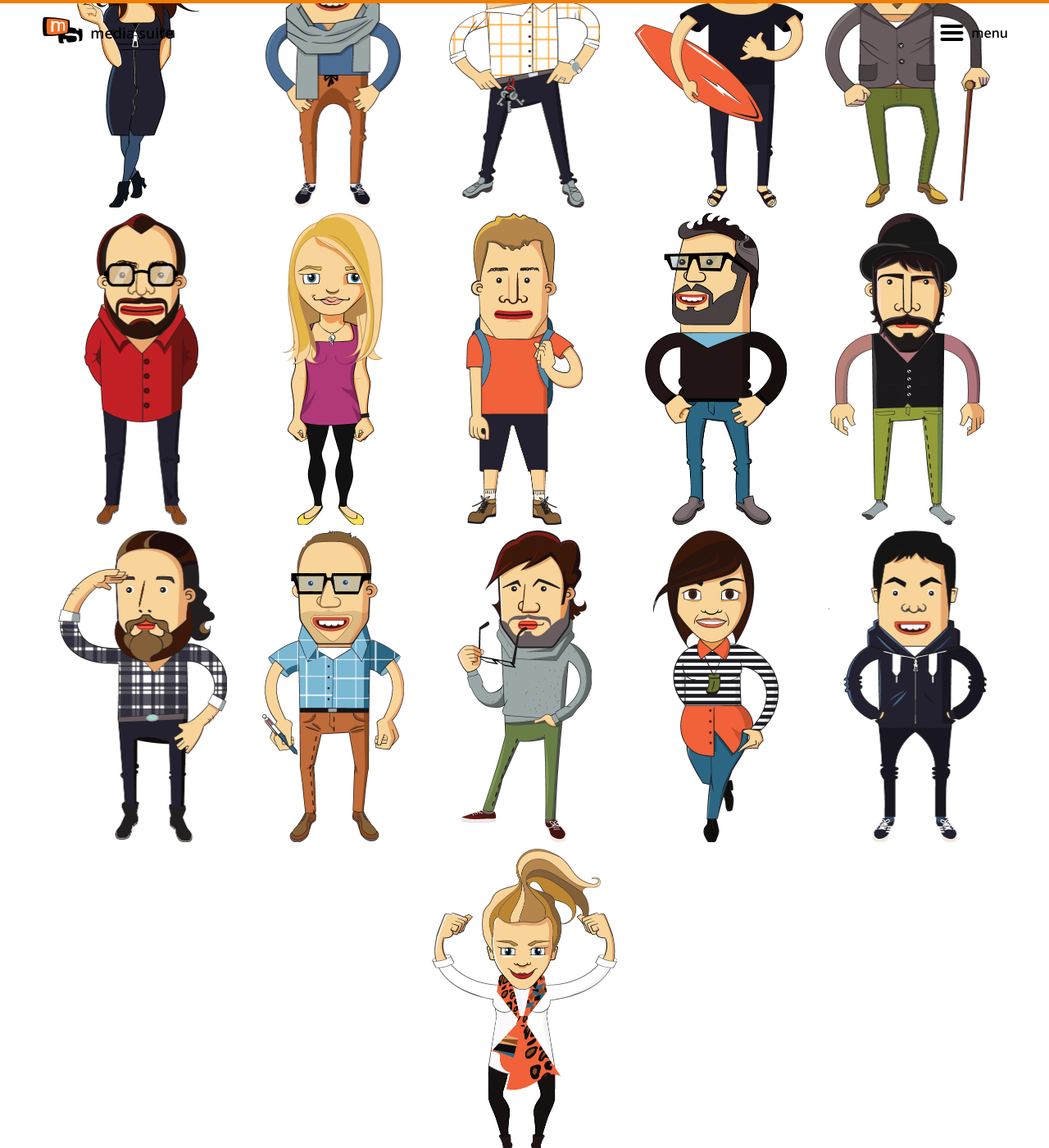
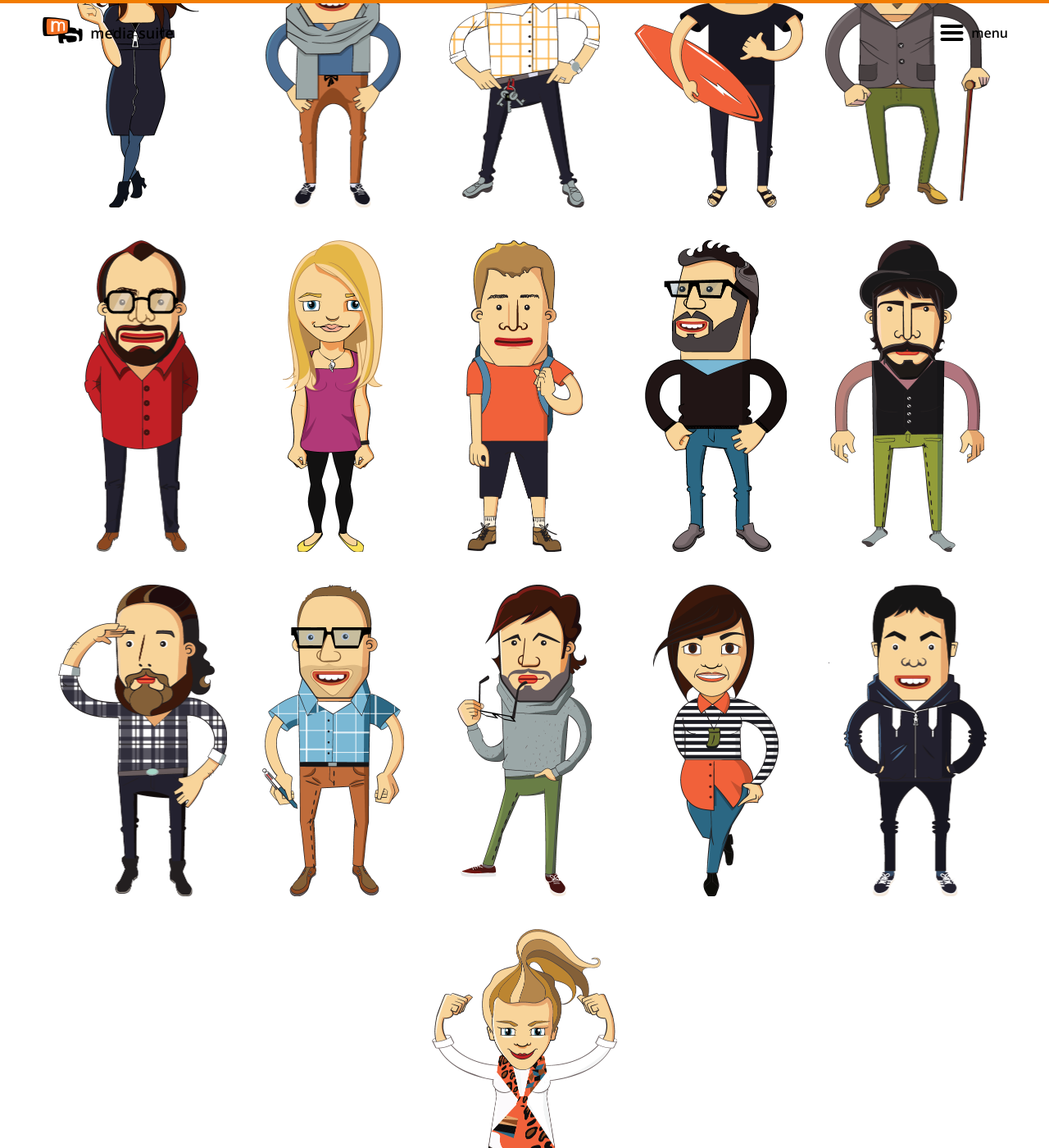
Before and after one commit to mediasuitenz/media-suite-site, a Jekyll site: the page built from who-we-are/index.html, in a window 1280 px wide and 1400 px high, scrolled down 443 px. Shown: the whole window at 82% size. Built offline with Jekyll 4.4.1, drawn with Linux system fonts in a browser that asks for light colours; nearby versions of some CDN libraries.

Commit message:
extended people container to be 1500 wide, starburst animation changes

```diff
--- a/css/style.css
+++ b/css/style.css
@@ -33,6 +33,7 @@
 }
 
 .clearfix:after,
+.max-1500:after,
 .max-1200:after,
 .max-1000:after {
   content: "";
@@ -40,6 +41,7 @@
   clear: both;
 }
 
+.max-1500,
 .max-1200,
 .max-1000,
 .max-760 {
@@ -47,6 +49,10 @@
   margin-right: 20px;
   position: relative;
   height: 100%;
+}
+
+.max-1500 {
+  max-width: 1500px;
 }
 
 .max-1200 {
@@ -1208,6 +1214,7 @@
   display: inline-block;
   height: 380px;
   min-width: 230px;
+  margin-bottom: 40px;
   text-align: center;
   position: relative;
 }
@@ -1225,11 +1232,6 @@
   margin-top: -41px;
   margin-left: -41px;
   text-align: center;
-  -webkit-transition: all 700ms cubic-bezier(0.790, 0, 0.230, 1); /* older webkit */
-  -webkit-transition: all 700ms cubic-bezier(0.790, -0.370, 0.230, 1.360);
-     -moz-transition: all 700ms cubic-bezier(0.790, -0.370, 0.230, 1.360);
-       -o-transition: all 700ms cubic-bezier(0.790, -0.370, 0.230, 1.360);
-          transition: all 700ms cubic-bezier(0.790, -0.370, 0.230, 1.360); /* custom */
 }
 
 .burst-text {
@@ -1250,23 +1252,69 @@
 }
 
 .animation-trigger:hover .scale-in {
-  transform: scale(1);
+  -webkit-animation: scale-in 600ms cubic-bezier(0.25, 0.1, 0.38, 1.42);
+  animation: scale-in 600ms cubic-bezier(0.25, 0.1, 0.38, 1.42);
+  -webkit-animation-fill-mode:forwards;
+  animation-fill-mode:forwards;
 }
 
 .rotate {
   -webkit-animation: rotating 4s linear infinite;
-  -moz-animation: rotating 4s linear infinite;
   animation: rotating 4s linear infinite;
+}
+
+@-webkit-keyframes scale-in {
+  0% {
+    -webkit-transform: scale(0);
+    transform: scale(0);
+  }
+  60% {
+    -webkit-transform: scale(1.2);
+    transform: scale(1.2);
+  }
+  80% {
+    -webkit-transform: scale(.8);
+    transform: scale(.8);
+  }
+  90% {
+    -webkit-transform: scale(1.1);
+    transform: scale(1.1);
+  }
+  100% {
+    -webkit-transform: scale(1);
+    transform: scale(1);
+  }
+}
+
+@keyframes scale-in {
+  0% {
+    -webkit-transform: scale(0);
+    transform: scale(0);
+  }
+  60% {
+    -webkit-transform: scale(1.2);
+    transform: scale(1.2);
+  }
+  80% {
+    -webkit-transform: scale(.8);
+    transform: scale(.8);
+  }
+  90% {
+    -webkit-transform: scale(1.1);
+    transform: scale(1.1);
+  }
+  100% {
+    -webkit-transform: scale(1);
+    transform: scale(1);
+  }
 }
 
 @-webkit-keyframes rotating {
   from {
-    -moz-transform: rotate(0deg);
     -webkit-transform: rotate(0deg);
     transform: rotate(0deg);
   }
   to {
-    -moz-transform: rotate(360deg);
     -webkit-transform: rotate(360deg);
     transform: rotate(360deg);
   }
@@ -1274,12 +1322,10 @@
 
 @keyframes rotating {
   from {
-    -moz-transform: rotate(0deg);
     -webkit-transform: rotate(0deg);
     transform: rotate(0deg);
   }
   to {
-    -moz-transform: rotate(360deg);
     -webkit-transform: rotate(360deg);
     transform: rotate(360deg);
   }
@@ -1412,6 +1458,7 @@
 /* iPhone 6 (portrait) */
 @media only screen and (min-width: 375px) {
 
+  .max-1500,
   .max-1200,
   .max-1000,
   .max-760 {
@@ -2141,8 +2188,7 @@
 
 @media only screen and (min-width: 1540px) {
 
-  .max-1200,
-  .max-1000 {
+  .max-1500 {
     margin-left: auto;
     margin-right: auto;
   }
--- a/who-we-are/index.html
+++ b/who-we-are/index.html
@@ -6,7 +6,7 @@
 ---
 <div id="main-wrap" class="internal-page people-page">
 
-  <div class="panel-inner max-1200 clearfix">
+  <div class="panel-inner max-1500 clearfix">
     <h1 class="lowercase underline-orange">The beautiful young crew</h1>
 
     <div id="js-mix-container" class="people-container">
```
Also changed, not shown: 2 other files.
